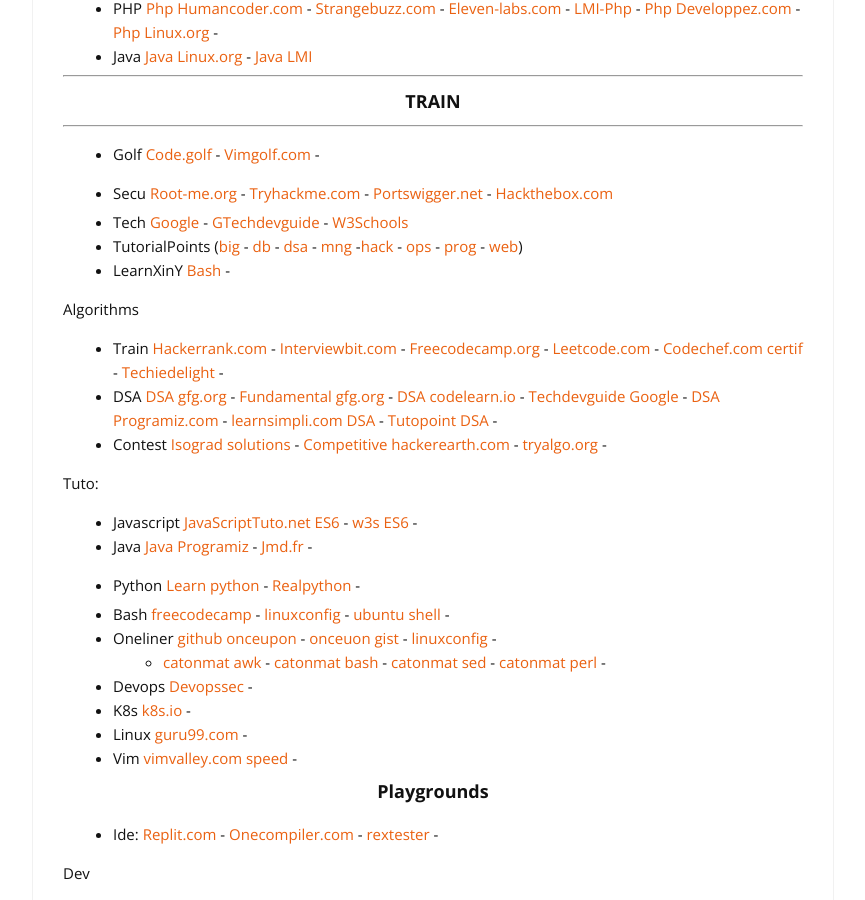
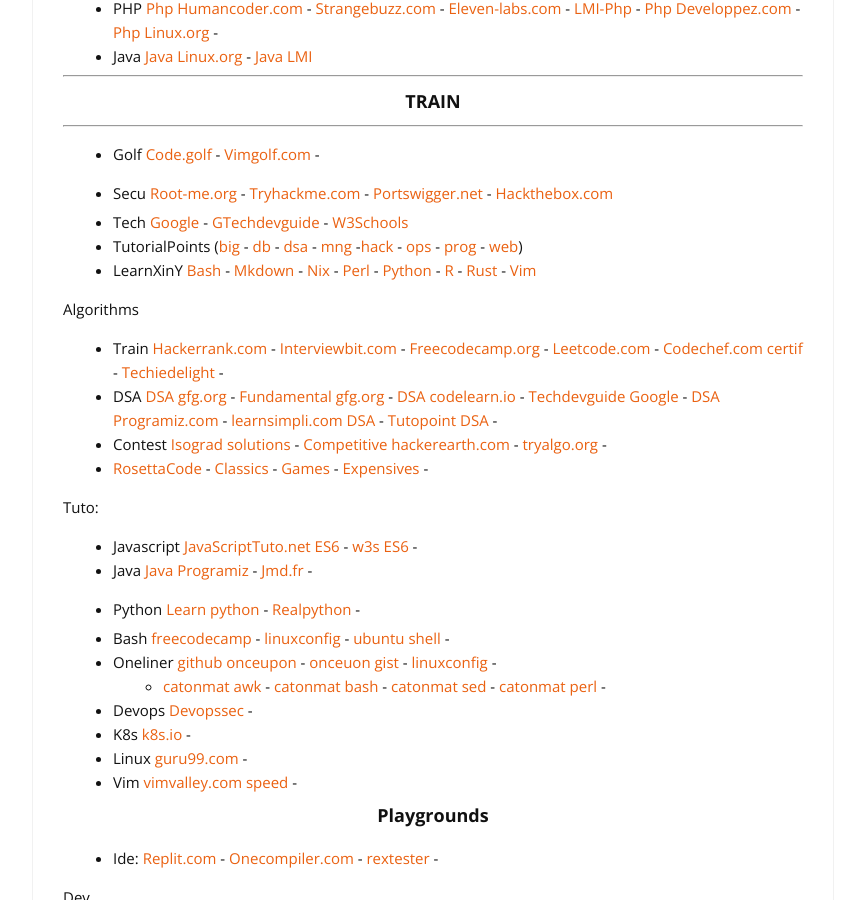
Before and after one commit to cylmat/cylmat.github.io, a Jekyll site: the page built from _pages/USEFUL.md, in a window 1280 px wide and 900 px high, scrolled down 456 px. Shown: the whole window, without its empty margins (207-1072 px from the left). Built offline with Jekyll 4.4.1, drawn with Linux system fonts in a browser that asks for light colours; nearby versions of some CDN libraries.

Commit message:
Update USEFUL.md

```diff
--- a/_pages/USEFUL.md
+++ b/_pages/USEFUL.md
@@ -27,12 +27,13 @@
 
 - Tech [Google](https://developers.google.com/learn) - [GTechdevguide](https://techdevguide.withgoogle.com) - [W3Schools](https://www.w3schools.com)
 - TutorialPoints ([big](https://www.tutorialspoint.com/big_data_tutorials.htm) - [db](https://www.tutorialspoint.com/database_tutorials.htm) - [dsa](https://www.tutorialspoint.com/data_structures_algorithms/index.htm) - [mng](https://www.tutorialspoint.com/management_tutorials.htm) -[hack](https://www.tutorialspoint.com/ethical_hacking) - [ops](https://www.tutorialspoint.com/devops_tutorials.htm) - [prog](https://www.tutorialspoint.com/computer_programming_tutorials.htm) - [web](https://www.tutorialspoint.com/web_development_tutorials.htm))
-- LearnXinY [Bash](https://learnxinyminutes.com/docs/bash) -
+- LearnXinY [Bash](https://learnxinyminutes.com/docs/bash) - [Mkdown](https://learnxinyminutes.com/docs/markdown) - [Nix](https://learnxinyminutes.com/docs/nix) - [Perl](https://learnxinyminutes.com/docs/perl) - [Python](https://learnxinyminutes.com/docs/python) - [R](https://learnxinyminutes.com/docs/r) - [Rust](https://learnxinyminutes.com/docs/rust) - [Vim](https://learnxinyminutes.com/docs/vim)
 
 Algorithms
 * Train [Hackerrank.com](https://www.hackerrank.com) - [Interviewbit.com](https://www.interviewbit.com/courses/programming) - [Freecodecamp.org](https://www.freecodecamp.org/learn) - [Leetcode.com](https://leetcode.com/explore) - [Codechef.com certif](https://www.codechef.com/certification/data-structures-and-algorithms/prepare) - [Techiedelight](https://www.techiedelight.com) -
 * DSA [DSA gfg.org](https://www.geeksforgeeks.org/data-structures) - [Fundamental gfg.org](https://www.geeksforgeeks.org/fundamentals-of-algorithms) - [DSA codelearn.io](https://codelearn.io/learning/data-structure-and-algorithms) - [Techdevguide Google](https://techdevguide.withgoogle.com/paths/data-structures-and-algorithms/) - [DSA Programiz.com](https://www.programiz.com/dsa) - [learnsimpli.com DSA](https://www.learnsimpli.com/data-structures-and-algorithms/) - [Tutopoint DSA](https://www.tutorialspoint.com/data_structures_algorithms/index.htm) -
 * Contest [Isograd solutions](https://www.isograd-testingservices.com/FR/solutions-challenges-de-code) - [Competitive hackerearth.com](https://www.hackerearth.com/fr/getstarted-competitive-programming) - [tryalgo.org](https://tryalgo.org/problems) -
+* [RosettaCode](https://rosettacode.org) - [Classics](https://rosettacode.org/wiki/Category:Classic_CS_problems_and_programs) - [Games](https://rosettacode.org/wiki/Category:Games) - [Expensives](https://rosettacode.org/wiki/Category:Pages_with_too_many_expensive_parser_function_calls) -
 
 Tuto:
 * Javascript [JavaScriptTuto.net ES6](https://www.javascripttutorial.net/es6) - [w3s ES6](https://www.w3schools.com/js/js_es6.asp) -
```
